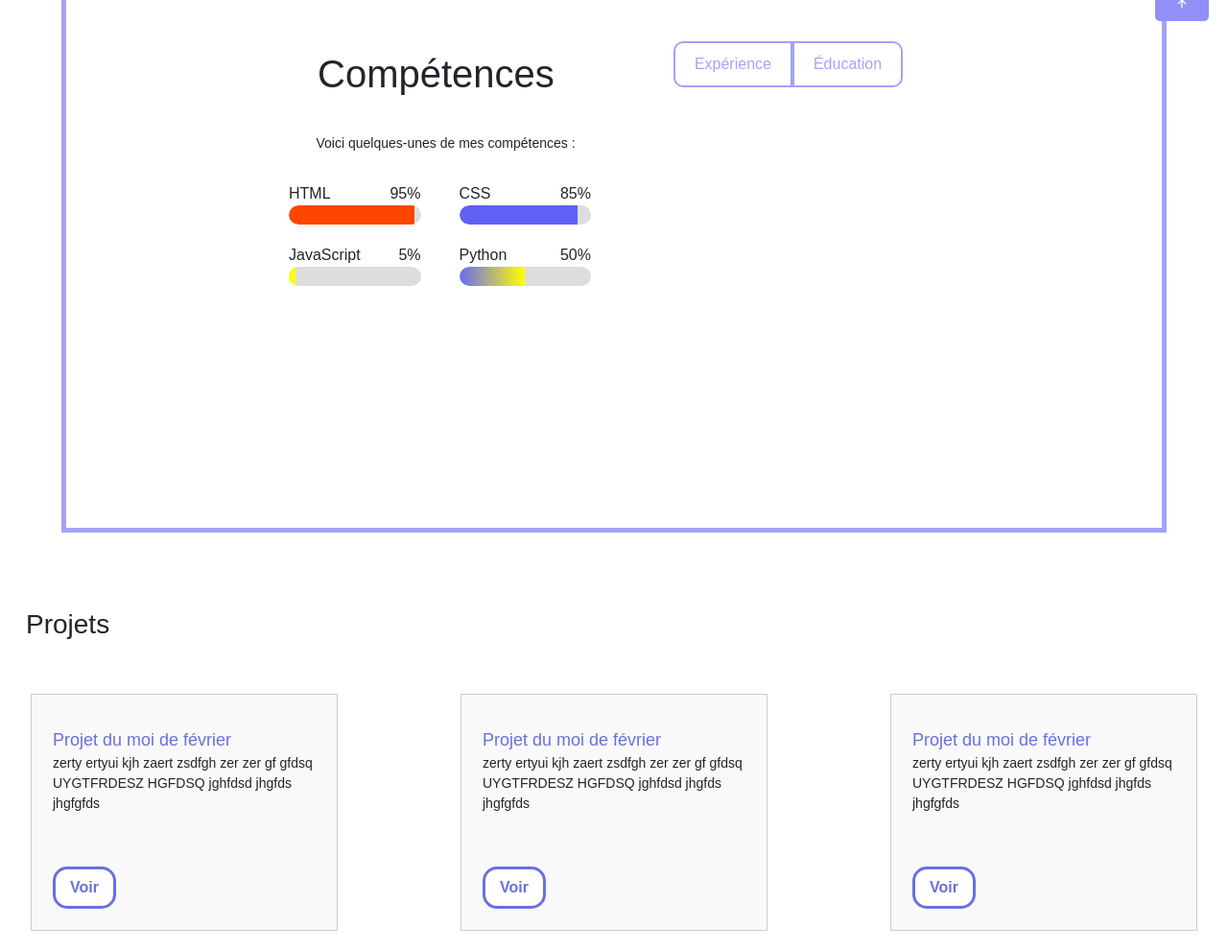
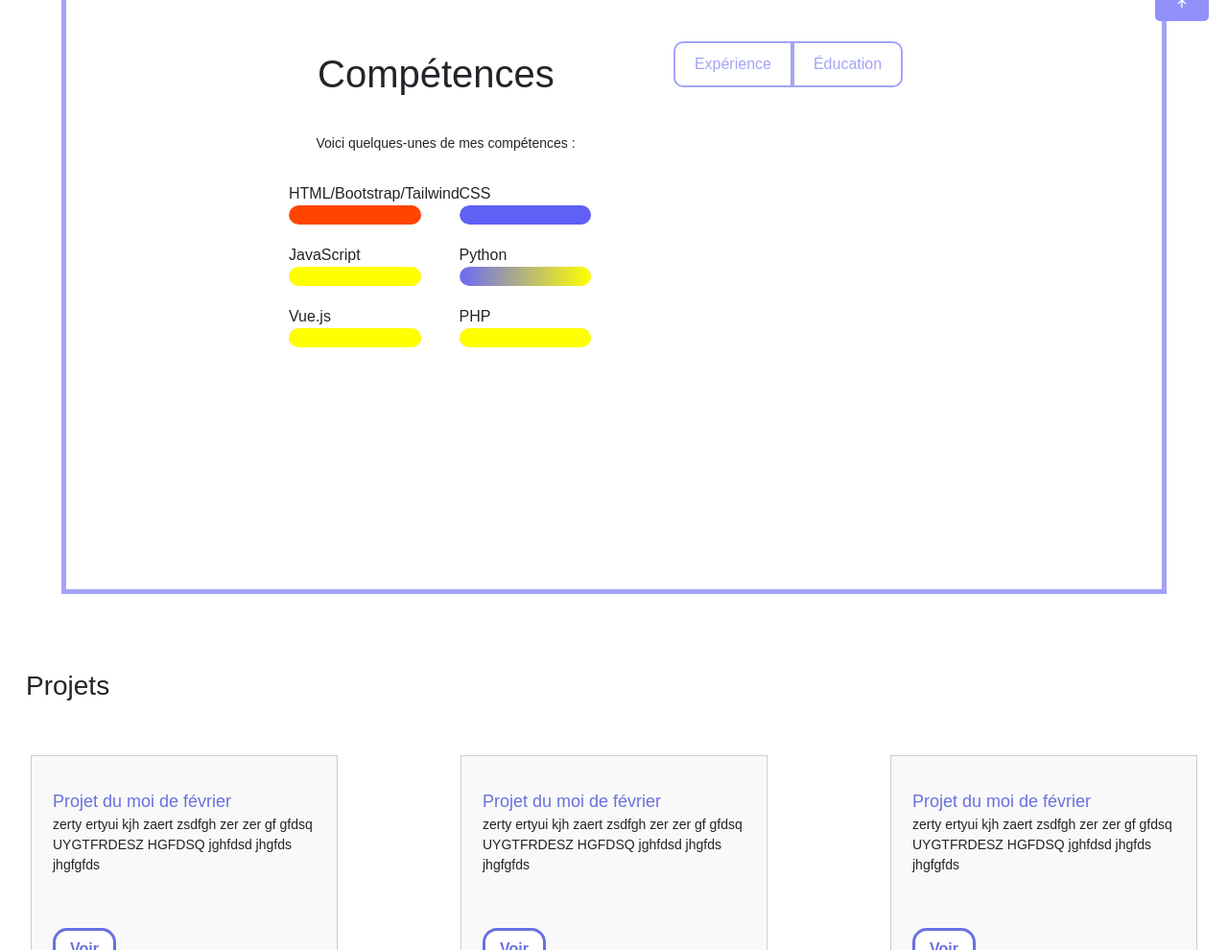
Before and after one commit to Yasmineaka/AAY-portefolio, a plain HTML site: page index.html in a window 1280 px wide. Shown: the part 758-1748 px from the top of the page at 96% size. Drawn offline with nearby package versions, Linux system fonts and the light colour scheme.

Commit message:
Mise à jour des langages index.html

```diff
--- a/index.html
+++ b/index.html
@@ -53,31 +53,46 @@
             <p>Voici quelques-unes de mes compétences :</p>
             <div class="competences">
                 <div class="competence">
-                    <div class="nom_language">HTML</div>
-                    <div  class="nom_language" style="display: flex;justify-content: end;">95%</div>
+                    <div class="nom_language">HTML/Bootstrap/Tailwind</div>
+                    <!-- <div  class="nom_language" style="display: flex;justify-content: end;">95%</div> -->
+                    <div  class="nom_language" style="display: flex;justify-content: end;"></div>
                     <div class="progress-bar">
-                        <div class="progress-value" style="width: 95%; background-color: orangered;"></div>
+                        <div class="progress-value" style="width: 100%; background-color: orangered;"></div>
                     </div>
                 </div>
                 <div class="competence">
                     <div class="nom_language">CSS</div>
-                    <div  class="nom_language" style="display: flex;justify-content: end;">85%</div>
+                    <div  class="nom_language" style="display: flex;justify-content: end;"></div>
                     <div class="progress-bar">
-                        <div class="progress-value" style="width: 90%;background-color: rgb(96, 96, 245);"></div>
+                        <div class="progress-value" style="width: 100%;background-color: rgb(96, 96, 245);"></div>
                     </div>
                 </div>
                 <div class="competence">
                     <div class="nom_language">JavaScript</div>
-                    <div  class="nom_language" style="display: flex;justify-content: end;">5%</div>
+                    <div  class="nom_language" style="display: flex;justify-content: end;"></div>
                     <div class="progress-bar">
-                        <div class="progress-value" style="width: 5%; background-color: yellow;"></div>
+                        <div class="progress-value" style="width: 100%; background-color: yellow;"></div>
                     </div>
                 </div>
                 <div class="competence">
                     <div class="nom_language">Python</div>
-                    <div  class="nom_language" style="display: flex;justify-content: end;">50%</div>
+                    <div  class="nom_language" style="display: flex;justify-content: end;"></div>
                     <div class="progress-bar">
-                        <div class="progress-value" style="width: 50%; background: linear-gradient(to left , yellow, rgb(106, 106, 245));"></div>
+                        <div class="progress-value" style="width: 100%; background: linear-gradient(to left , yellow, rgb(106, 106, 245));"></div>
+                    </div>
+                </div>
+                <div class="competence">
+                    <div class="nom_language">Vue.js</div>
+                    <div  class="nom_language" style="display: flex;justify-content: end;"></div>
+                    <div class="progress-bar">
+                        <div class="progress-value" style="width: 100%; background-color: yellow;"></div>
+                    </div>
+                </div>
+                <div class="competence">
+                    <div class="nom_language">PHP</div>
+                    <div  class="nom_language" style="display: flex;justify-content: end;"></div>
+                    <div class="progress-bar">
+                        <div class="progress-value" style="width: 100%; background-color: yellow;"></div>
                     </div>
                 </div>
             </div>
```
